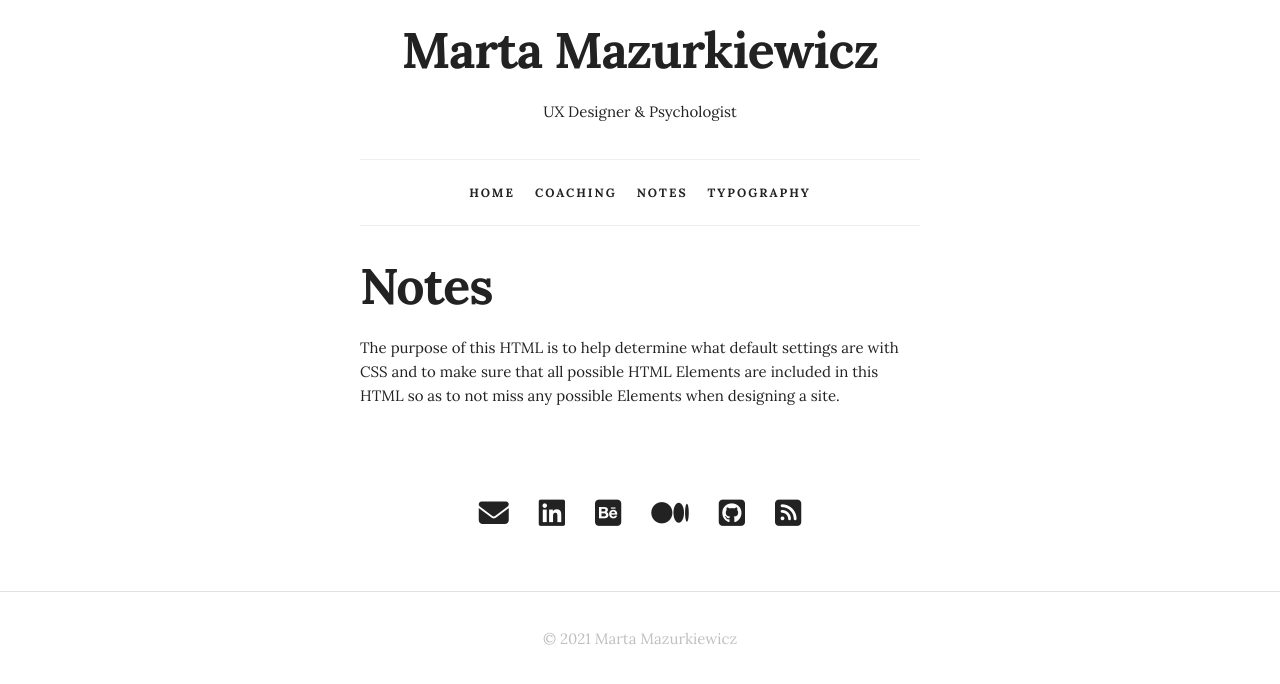
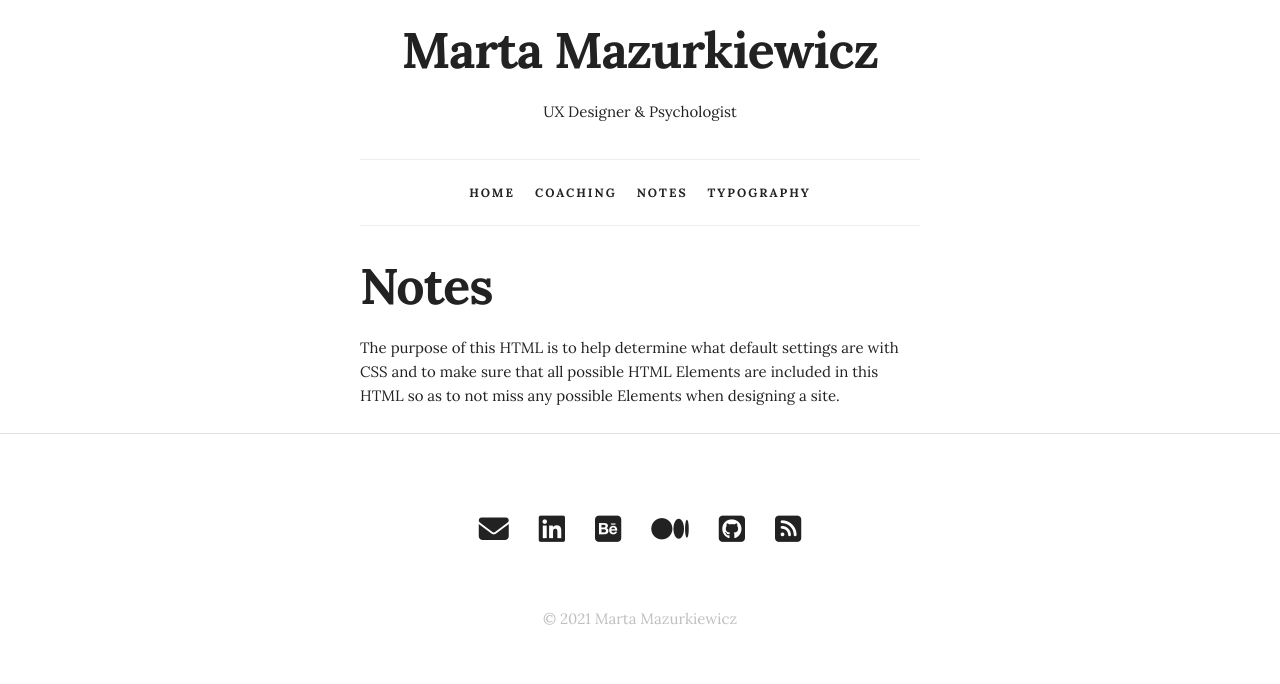
Before and after one commit to mazurki/mazurki.github.io, a Jekyll site: the page built from notes.html, in a window 1280 px wide. Shown: the top 684 px of the page. Built offline with Jekyll 4.4.1, drawn with Linux system fonts in a browser that asks for light colours; nearby versions of some CDN libraries.

Commit message:
Style footer

```diff
--- a/_includes/footer.html
+++ b/_includes/footer.html
@@ -1,5 +1,6 @@
 <!--FOOTER -->
 <footer>
+  <hr>
   <div class="container">
     <div class="row about-category">
       <div class="twelve columns">
@@ -32,7 +33,6 @@
         </div>
       </div>
     </div>
-    <hr>
     <div class="row">
       <div class="twelve columns">
         <div class="copyright">
--- a/assets/css/custom.css
+++ b/assets/css/custom.css
@@ -104,7 +104,7 @@ hr {
 }
 /*About*/
 .about-category{
-    padding:3rem 1rem 1rem 1rem;
+    padding: 1rem;
 
 }
 .about{
```
